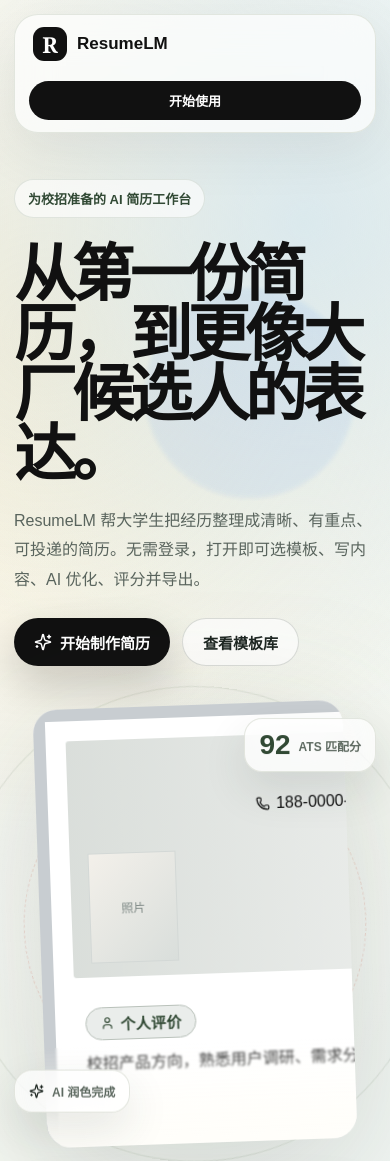
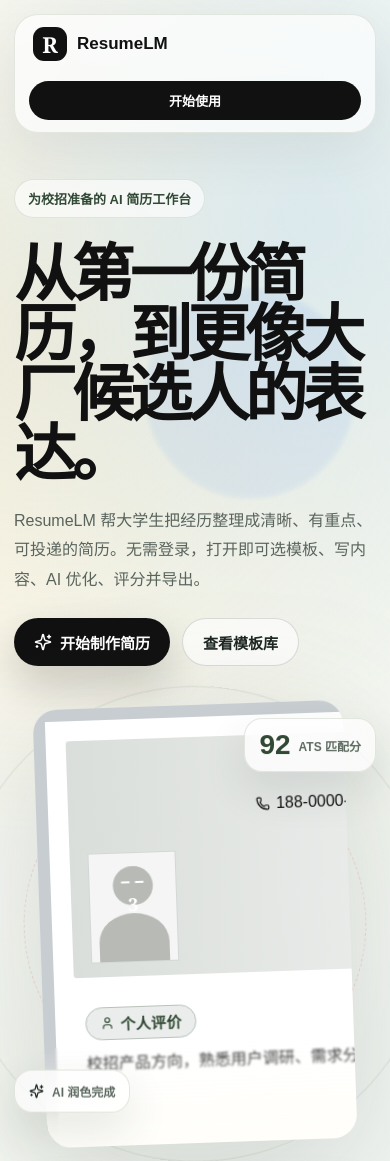
Before and after one commit to wwz-1017/resumelm, a Next.js app: page / in a window 390 px wide. Shown: the top 1161 px of the page. Built offline with nearby package versions, Linux system fonts and the light colour scheme.

Commit message:
fix: use custom default avatar

```diff
--- a/src/app/globals.css
+++ b/src/app/globals.css
@@ -2408,6 +2408,68 @@
   user-select: none;
 }
 
+.resume-default-avatar {
+  position: relative;
+  display: block;
+  width: 100%;
+  height: 100%;
+  overflow: hidden;
+  background: #f5f5f5;
+}
+
+.resume-default-avatar-head {
+  position: absolute;
+  top: 12%;
+  left: 50%;
+  width: 46%;
+  aspect-ratio: 1;
+  transform: translateX(-50%);
+  border-radius: 999px;
+  background: #b7bab5;
+}
+
+.resume-default-avatar-head::before,
+.resume-default-avatar-head::after {
+  content: "";
+  position: absolute;
+  top: 39%;
+  width: 23%;
+  height: 5%;
+  border-radius: 999px;
+  background: #ffffff;
+}
+
+.resume-default-avatar-head::before {
+  left: 21%;
+}
+
+.resume-default-avatar-head::after {
+  right: 21%;
+}
+
+.resume-default-avatar-mouth {
+  position: absolute;
+  top: 39%;
+  left: 50%;
+  z-index: 2;
+  transform: translateX(-50%);
+  color: #ffffff;
+  font-family: Georgia, "Times New Roman", serif;
+  font-size: clamp(18px, 22%, 42px);
+  font-weight: 700;
+  line-height: 1;
+}
+
+.resume-default-avatar-body {
+  position: absolute;
+  right: 9%;
+  bottom: -2%;
+  left: 9%;
+  height: 46%;
+  border-radius: 50% 50% 4% 4% / 58% 58% 4% 4%;
+  background: #b7bab5;
+}
+
 .resume-photo-remove {
   position: absolute;
   top: -9px;
--- a/src/features/workspace/resume-workspace.tsx
+++ b/src/features/workspace/resume-workspace.tsx
@@ -1987,7 +1987,11 @@
             }}
           />
         ) : (
-          "照片"
+          <span className="resume-default-avatar" aria-hidden="true">
+            <span className="resume-default-avatar-head" />
+            <span className="resume-default-avatar-mouth">3</span>
+            <span className="resume-default-avatar-body" />
+          </span>
         )}
         {isStaticPreview ? null : <span className="resume-photo-resize" aria-hidden="true" onMouseDown={startPhotoResize} />}
       </div>
```
